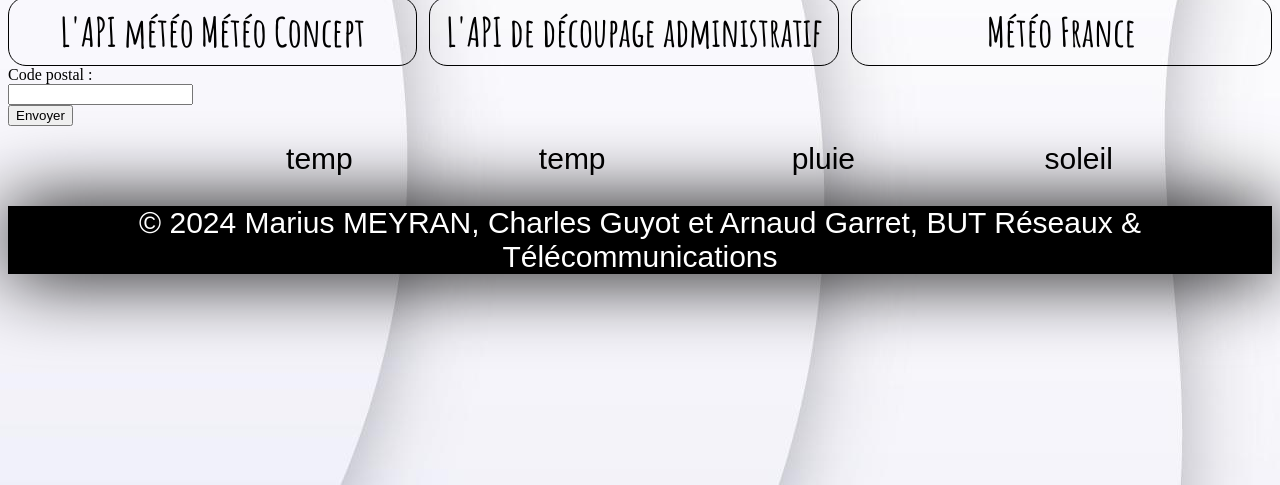
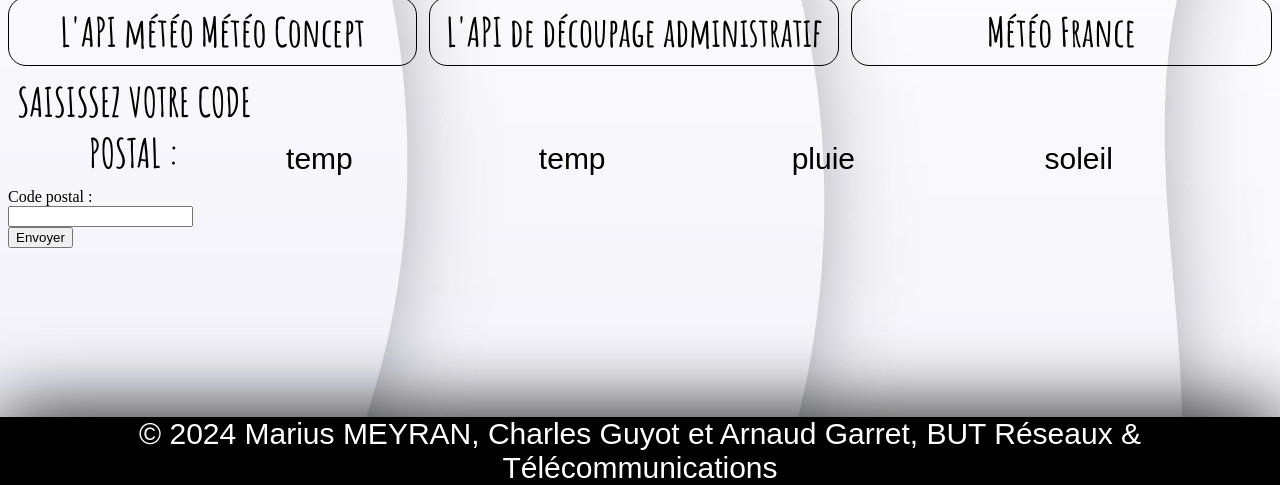
Before and after one commit to MarmeyAFA/TD1R209, a plain HTML site: page index.html in a window 1280 px wide. Shown: the part 315-800 px from the top of the page. Drawn offline with Linux system fonts and the light colour scheme.

Commit message:
input fonctionnel sans menu

```diff
--- a/index.html
+++ b/index.html
@@ -21,18 +21,26 @@
 					<a href="https://meteofrance.com/previsions-meteo-france/caen/14000" target="_blank">Météo France</a>
 			</div>
 			<section id="art1">
-
-				<form id="postalCodeForm">
-					<label for="postalCode">Code postal :</label><br>
-					<input type="text" id="postalCode" name="postalCode" maxlength="5"><br>
-					<input type="submit" value="Envoyer">
-				</form>
-
+				<section id="input">
+					<h3>Saisissez votre code postal :</h3>
+					<form id="postalCodeForm">
+						<label for="postalCode">Code postal :</label><br>
+						<input type="text" id="postalCode" name="postalCode" maxlength="5"><br>
+						<input type="submit" value="Envoyer">
+					</form>
+					<div id="communesDropdown">
+						<div id="communesDropdownList" class="hidden">
+							<ul id="communesList"></ul>
+						</div>
+						<script src="V1.js"></script>
+				</section>
 				<p>temp</p>
 				<p>temp</p>
 				<p>pluie</p>
 				<p>soleil</p>
 			</section>
+			<script src="V1.js"></script>
+
 
 	</main>
 
--- a/style.css
+++ b/style.css
@@ -64,7 +64,7 @@ body{
     margin-bottom: 0%;
 }
 
-h1, h2{
+h1, h2, h3{
 
     text-transform: uppercase;
     font-family: 'Amatic SC', sans-serif;
@@ -97,6 +97,17 @@ h2{
     text-align: center;
     margin-top: 20%;
     margin-bottom: 50%;
+    place-items: center;
+    animation-duration: 2s;
+    animation-name: slidein;
+    animation-iteration-count: 1;
+
+}
+h3{
+    font-size: 40px;
+    text-align: center;
+    margin-top: 10px;
+    margin-bottom: 10px;
     place-items: center;
     animation-duration: 2s;
     animation-name: slidein;
@@ -153,9 +164,15 @@ article{
     grid-template-areas:
 
     "titre temp1 temp2 pluie soleil";
-
-
-}
+    }
+footer{
+        position: absolute;
+        width: 100%;
+        bottom: 0;
+        left: 0;
+        right: 0;
+        /* Reste du CSS... */
+      }
 
 @media(max-width: 1000px){
 	img {
```
